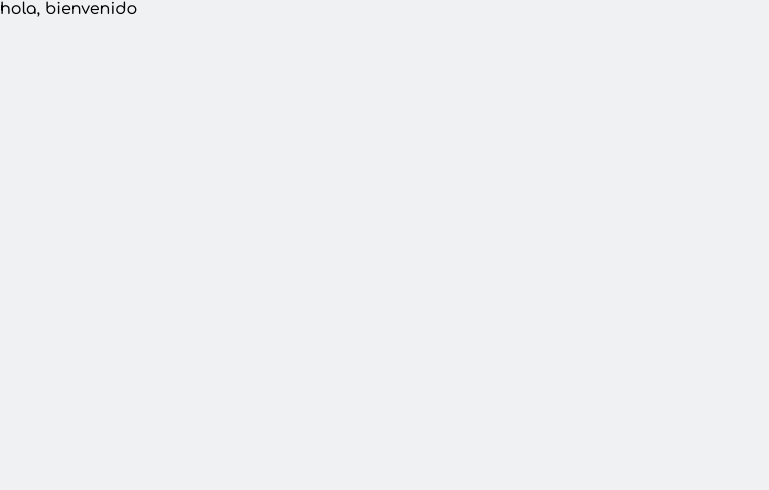
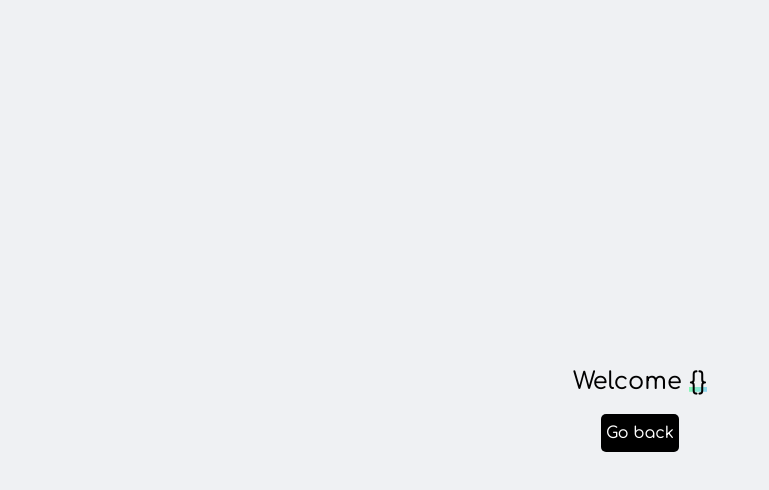
Before and after one commit to jepguzman/Login-Vue3-Pinia, a Vue app: page /home in a window 1280 px wide. Shown: the top 490 px of the page, without its empty margins (0-769 px from the left). Built offline with nearby package versions, Linux system fonts and the light colour scheme.

Commit message:
(feat):home added

```diff
--- a/src/views/Home.vue
+++ b/src/views/Home.vue
@@ -1,7 +1,17 @@
-<script setup></script>
+<script setup>
+import { useAuthStore } from '@/stores/AuthStore.js'
+const AuthStore = useAuthStore()
+</script>
 
 <template>
-  <div class="home">hola, bienvenido</div>
+  <div class="home">
+    <h2>
+      Welcome <span class="home__title--highligted">{{ AuthStore.token }}</span>
+    </h2>
+    <router-link to="/" class="home__back-link"
+      ><div class="home__back-btn">Go back</div></router-link
+    >
+  </div>
 </template>
 
 <style lang="scss" scoped>
@@ -9,5 +19,41 @@
 .home {
   height: 100vh;
   background-color: #eff1f3;
+  display: flex;
+  flex-direction: column;
+  align-items: center;
+  justify-content: center;
+
+  &__title--highligted {
+    background-image: linear-gradient(120deg, #84fab0 0%, #8fd3f4 100%);
+    background-repeat: no-repeat;
+    background-size: 100% 0.2em;
+    background-position: 0 88%;
+    transition: background-size 0.25s ease-in;
+
+    &:hover {
+      background-size: 100% 88%;
+    }
+  }
+
+  &__back-link {
+    text-decoration: none;
+  }
+
+  &__back-btn {
+    padding: 10px 5px;
+    display: flex;
+    align-items: center;
+    justify-content: center;
+    background-color: black;
+    color: white;
+    border-radius: 5px;
+    transition: 1s;
+
+    &:hover {
+      transition: 0.5s;
+      transform: scale(1.05);
+    }
+  }
 }
 </style>
--- a/src/views/Signup.vue
+++ b/src/views/Signup.vue
@@ -24,7 +24,8 @@ let user_data = reactive({
           Create account
         </button>
         <span
-          >Already have an account? <RouterLink class="highlighted" to="/login">Sign in</RouterLink>
+          >Already have an account?
+          <router-link class="highlighted" to="/login">Sign in</router-link>
         </span>
       </div>
       <div class="signup-card__slogan">
@@ -42,10 +43,8 @@ let user_data = reactive({
 @import '@/assets/main.scss';
 .wall-page {
   background-color: $primary-color;
-
   height: 100vh;
   width: 100vw;
-
   display: flex;
   align-items: center;
   justify-content: center;
@@ -55,14 +54,11 @@ let user_data = reactive({
     background-repeat: no-repeat;
     background-size: cover;
     background-color: white;
-
     width: 900px;
-
     display: flex;
     flex-direction: row;
     align-items: center;
     justify-content: space-around;
-
     border-radius: 4px;
     padding: 20px;
 
@@ -111,12 +107,10 @@ let user_data = reactive({
       &__glass {
         padding: 20px;
         border-radius: 10px;
-
         background: rgba(255, 255, 255, 0.1);
         box-shadow: 0 8px 32px 0 rgba(31, 38, 135, 0.37);
         backdrop-filter: blur(5px);
         border-radius: 10px;
-
         color: $font-color;
 
         img {
```
